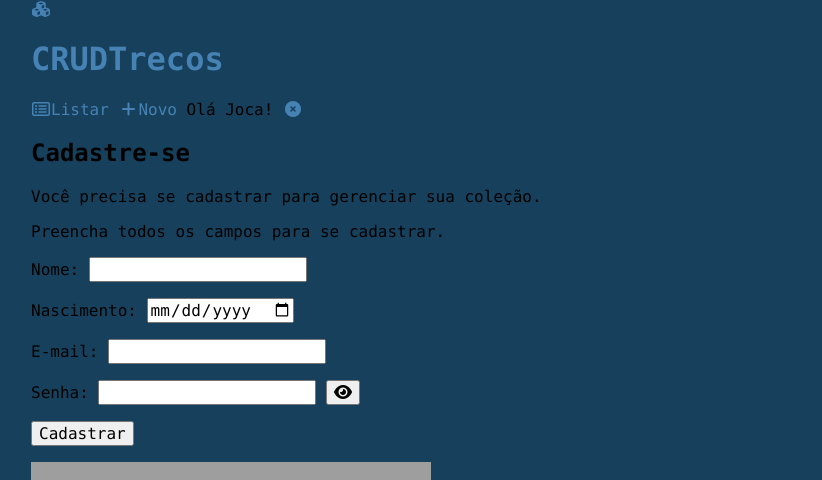
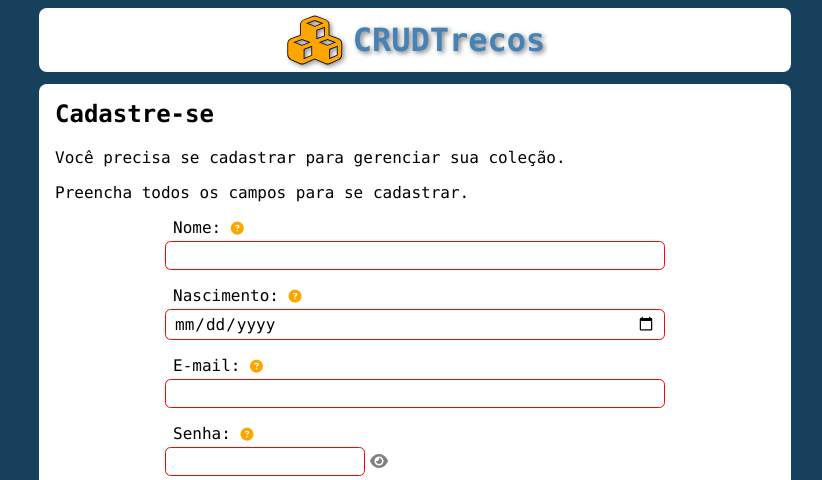
Before and after one commit to NathaliaOliveira97/CRUDTrecos, a Flask app: page /cadastro in a window 1280 px wide. Shown: the top 480 px of the page, without its empty margins (225-1047 px from the left). Run offline with Flask 3, Linux system fonts and the light colour scheme; some libraries are stand-ins or nearby versions; grey boxes are pictures that could not be loaded.

Commit message:
efddfdfdf

```diff
--- a/app.py
+++ b/app.py
@@ -58,23 +58,44 @@ def login():
 
     # Dados, variáveis e valores a serem passados para o template HTML
     pagina = {
-        'titulo': 'CRUDTrecos - Login',
-        'usuario': usuario
+        'titulo': 'CRUDTrecos - Login'
     }
 
     return render_template('login.html', **pagina)
 
 
-@app.route('/cadastro', methods=['GET', 'POST'])
+@app.route('/cadastro', methods=['GET', 'POST'])  # Cadastro de usuário
 def cadastro():
 
     # Dados, variáveis e valores a serem passados para o template HTML
     pagina = {
-        'titulo': 'CRUDTrecos - Login',
+        'titulo': 'CRUDTrecos - Cadastre-se',
+    }
+
+    return render_template('cadastro.html', **pagina)
+
+
+@app.route('/novasenha', methods=['GET', 'POST'])  # Pedido de senha de usuário
+def novasenha():
+
+    # Dados, variáveis e valores a serem passados para o template HTML
+    pagina = {
+        'titulo': 'CRUDTrecos - Nova Senha'
+    }
+
+    return render_template('novasenha.html', **pagina)
+
+@app.route('/perfil')
+def perfil():
+
+    # Dados, variáveis e valores a serem passados para o template HTML
+    pagina = {
+        'titulo': 'CRUDTrecos - Novo Treco',
         'usuario': usuario
     }
 
-    return render_template('cadastro.html', **pagina)
+    # Renderiza o template HTML, passaod valores para ele
+    return render_template('perfil.html', **pagina)
 
 
 # Executa o servidor HTTP se estiver no modo de desenvolvimento
--- /dev/null
+++ b/pip.ini
@@ -0,0 +1,3 @@
+[global]
+index-url = https://pypi.org/simple
+extra-index-url = https://files.pythonhosted.org/simple
--- a/static/css/_template.css
+++ b/static/css/_template.css
@@ -72,3 +72,211 @@ button {
     margin: auto;
     display: flex;
     flex-direction: column;
+}
+
+/* Elementos filhos de #wrap */
+#wrap>header,
+#wrap>nav,
+#wrap>main,
+#wrap>footer {
+    background-color: var(--box-background-color);
+    padding: .5rem;
+    margin: .25rem .5rem .5rem .5rem;
+    border-radius: .5rem;
+}
+
+#wrap>header {
+    margin-top: .5rem;
+}
+
+#wrap>header a {
+    display: flex;
+    align-items: center;
+    justify-content: center;
+}
+
+#wrap>header i {
+    display: block;
+    margin-right: .5rem;
+    font-size: 3rem;
+    color: var(--secondary-color);
+    -webkit-text-stroke: var(--logo-border);
+    text-shadow: 2px 2px 5px grey;
+}
+
+#wrap>header h1 {
+    color: var(--primary-color);
+    margin: 0;
+    text-shadow: 2px 2px 5px grey;
+}
+
+#wrap>nav {
+    display: flex;
+    align-items: center;
+}
+
+#wrap>nav>a {
+    color: var(--primary-color);
+    display: flex;
+    flex-direction: column;
+    align-items: center;
+    justify-content: center;
+    padding: .25rem .5rem;
+    margin-right: .5rem;
+    text-transform: uppercase;
+}
+
+#wrap>nav>a:hover {
+    color: var(--box-background-color);
+    background-color: var(--primary-color);
+    border-radius: .25rem;
+}
+
+#wrap>nav>a:last-child {
+    margin-left: auto;
+    text-transform: none;
+    padding: .25rem;
+    margin-right: 0;
+}
+
+#wrap>nav>a:last-child span {
+    font-size: small;
+}
+
+#wrap>nav>span {
+    display: flex;
+    margin-left: auto;
+    font-size: 90%;
+    align-items: center;
+    justify-content: flex-end;
+}
+
+#wrap>nav>span i {
+    margin-right: .25rem;
+}
+
+#wrap>nav>a i {
+    font-size: 1.5rem;
+    margin-bottom: .25rem;
+}
+
+/* Larguras maiores que 425px (inclusive) */
+@media screen and (min-width: 425px) {
+    #wrap>nav>a {
+        flex-direction: row;
+    }
+
+    #wrap>nav>a i {
+        font-size: 1rem;
+        margin: 0 .25rem 0 0;
+    }
+}
+
+#wrap>main {
+    flex-grow: 1;
+    padding: 1rem;
+}
+
+#wrap>main>h2:first-child {
+    margin-top: 0;
+}
+
+#wrap>footer {
+    font-size: small;
+    display: flex;
+    align-items: center;
+    justify-content: center;
+}
+
+#wrap>footer a {
+    display: flex;
+    margin-right: .25rem;
+}
+
+#wrap>footer img {
+    width: 1rem;
+    height: 1rem;
+    margin-right: .1rem;
+}
+
+/***************/
+/* Formulários */
+/***************/
+
+.field-help {
+    color: orange;
+    font-size: small;
+    cursor: pointer;
+}
+
+#wrap>main form {
+    display: block;
+    width: 100%;
+    margin: auto;
+}
+
+#wrap>main form label {
+    display: block;
+    padding: 0 0 .25rem .5rem;
+}
+
+#wrap>main form input,
+#wrap>main form textarea,
+#wrap>main form button {
+    padding: .25rem .5rem;
+    border-radius: .35rem;
+}
+
+#wrap>main form input,
+#wrap>main form textarea {
+    width: 100%;
+    border: 1px solid red;
+}
+
+#wrap>main form textarea {
+    resize: vertical;
+}
+
+#wrap>main form button[type=submit] {
+    border: none;
+    background-color: grey;
+    color: white;
+    cursor: pointer;
+    pointer-events: none;
+}
+
+#wrap>main form input:valid,
+#wrap>main form textarea:valid {
+    border: 1px solid blue;
+}
+
+#wrap>main form:valid button[type=submit] {
+    background-color: steelblue;
+    pointer-events: all;
+}
+
+.input-password {
+    display: flex;
+    align-items: center;
+}
+
+.input-password span {
+    display: inline-block;
+    margin-left: .25rem;
+    color: grey;
+}
+
+
+.input-password input {
+    width: 200px !important;
+}
+
+#formNovo,
+#formCadastro,
+#formNovasenha {
+    max-width: 500px;
+}
+
+#formLogin {
+    max-width: 300px;
+}
--- a/templates/_template.html
+++ b/templates/_template.html
@@ -6,6 +6,10 @@
     <meta name="viewport" content="width=device-width, initial-scale=1.0">
     <link rel="stylesheet" href="/static/css/_template.css">
     <link rel="shortcut icon" href="/static/img/favicon.png">
+    {# Se definiu uma folha de estilos, gera o link para ela. #}
+    {% if css %}
+    <link rel="stylesheet" href="/static/css/{{ css }}">
+    {% endif %}
     {# Interpola a variável 'titulo' no <title></title> do site #}
     <title>{{ titulo }}</title>
 </head>
@@ -21,15 +25,13 @@
             </a>
         </header>
 
+        {% if usuario %}
         <nav>
-            <a href="/" title="Listar meus trecos"><i
-                    class="fa-regular fa-rectangle-list fa-fw"></i><span>Listar</span></a>
+            <a href="/" title="Listar meus trecos"><i class="fa-regular fa-rectangle-list fa-fw"></i><span>Listar</span></a>
             <a href="/novo" title="Cadastrar novo treco"><i class="fa-solid fa-plus fa-fw"></i><span>Novo</span></a>
-            <span>
-                Olá {{ usuario.pnome }}!
-                <a href="/sair" title="Sair / Logout do aplicativo"><i class="fa-solid fa-circle-xmark fa-fw"></i></a>
-            </span>
+            <a href="/perfil" id="navUsuario"><i class="fa-solid fa-user"></i><span>Olá {{ usuario.pnome }}!</span></a>
         </nav>
+        {% endif %}
 
         <main>
             {# O conteúdo de todas as páginas do site abrem no bloco 'content' abaixo #}
--- a/templates/cadastro.html
+++ b/templates/cadastro.html
@@ -8,28 +8,40 @@
 <p>Você precisa se cadastrar para gerenciar sua coleção.</p>
 <p>Preencha todos os campos para se cadastrar.</p>
 
-<form action="/cadastro" method="post" id="form-cadastro">
+<form action="/cadastro" method="post" id="formCadastro">
 
     <p>
-    <label for="nome">Nome:</label>
-    <input type="text" name="nome" id="nome">
+        <label for="nome">
+            Nome:
+            <span class="field-help" title="Seu nome completo ou nome social."><i class="fa-solid fa-circle-question"></i></span>
+        </label>
+        <input type="text" name="nome" id="nome" required minlength="3">
     </p>
 
     <p>
-    <label for="nascimento">Nascimento:</label>
-    <input type="date" name="nascimento" id="nascimento">
+        <label for="nascimento">
+            Nascimento:
+            <span class="field-help" title="Sua data de nascimento será usada para recuperação de senha, sorteios e promoções."><i class="fa-solid fa-circle-question"></i></span>
+        </label>
+        <input type="date" name="nascimento" id="nascimento" required>
     </p>
 
     <p>
-    <label for="email">E-mail:</label>
-    <input type="email" name="email" id="email">
+        <label for="email">
+            E-mail:
+            <span class="field-help" title="Seu melhor endereço de e-mail."><i class="fa-solid fa-circle-question"></i></span>
+        </label>
+        <input type="email" name="email" id="email" required>
     </p>
 
     <p>
-    <label for="senha">Senha:</label>
-    <span>
-        <input type="password" name="senha" id="senha">
-        <button type="button"><i class="fa-solid fa-eye"></i></button>
+        <label for="senha">
+            Senha:
+            <span class="field-help" title="A senha deve ter pelo menos 8 caracteres incluindo: maiúculas, minúsculas, números e caracteres especiais."><i class="fa-solid fa-circle-question"></i></span>
+        </label>
+        <span class="input-password">
+            <input type="password" id="senha" name="senha" pattern="(?=.*\d)(?=.*[a-z])(?=.*[A-Z]).{8,}" title="A senha deve ter pelo menos 8 caracteres incluindo: maiúculas, minúsculas, números e caracteres especiais." required>
+            <span id="toggleSenha"><i id="toggleIcone" class="fa-solid fa-eye fa-fw"></i></span>
         </span>
     </p>
 
@@ -39,5 +51,26 @@
 
 </form>
 
+<hr>
+<ul>
+    <li>Já tem cadastro? <a href="/login">Faça login!</a></li>
+    <li>Esqueceu a senha? <a href="/novasenha">Clique aqui!</a></li>
+</ul>
+
+
+<script>
+    toggleSenha.addEventListener('click', (e) => {
+        if (senha.type == 'password') {
+            senha.type = 'text'
+            toggleIcone.classList.remove('fa-eye')
+            toggleIcone.classList.add('fa-eye-slash')
+        } else {
+            senha.type = 'password'
+            toggleIcone.classList.remove('fa-eye-slask')
+            toggleIcone.classList.add('fa-eye')
+        }
+    })
+</script>
+
 
 {% endblock %}
```
Also changed, not shown: templates/login.html (+7 -5 lines), templates/novasenha.html (added, +40 -0 lines), templates/novo.html (+18 -6 lines), templates/perfil.html (added, +24 -0 lines). Lines whose indentation alone changed are shown as unchanged.
